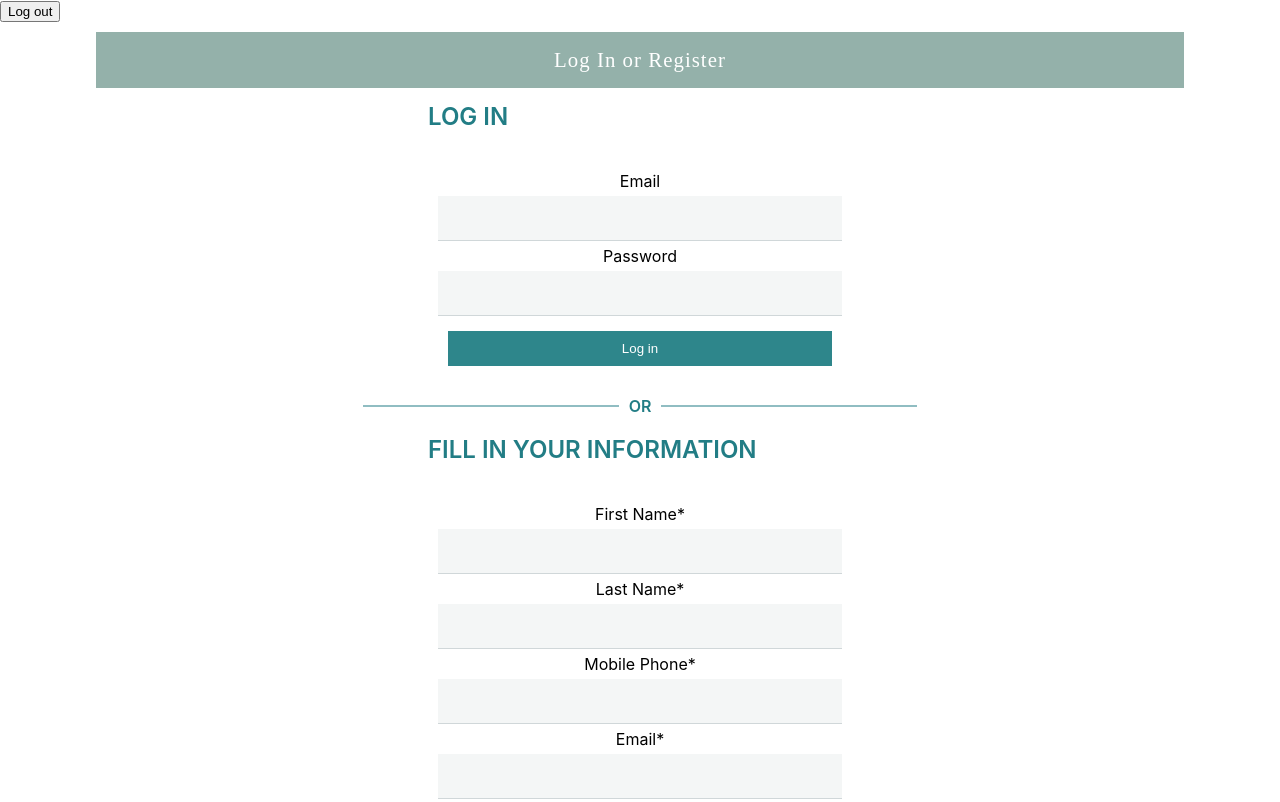
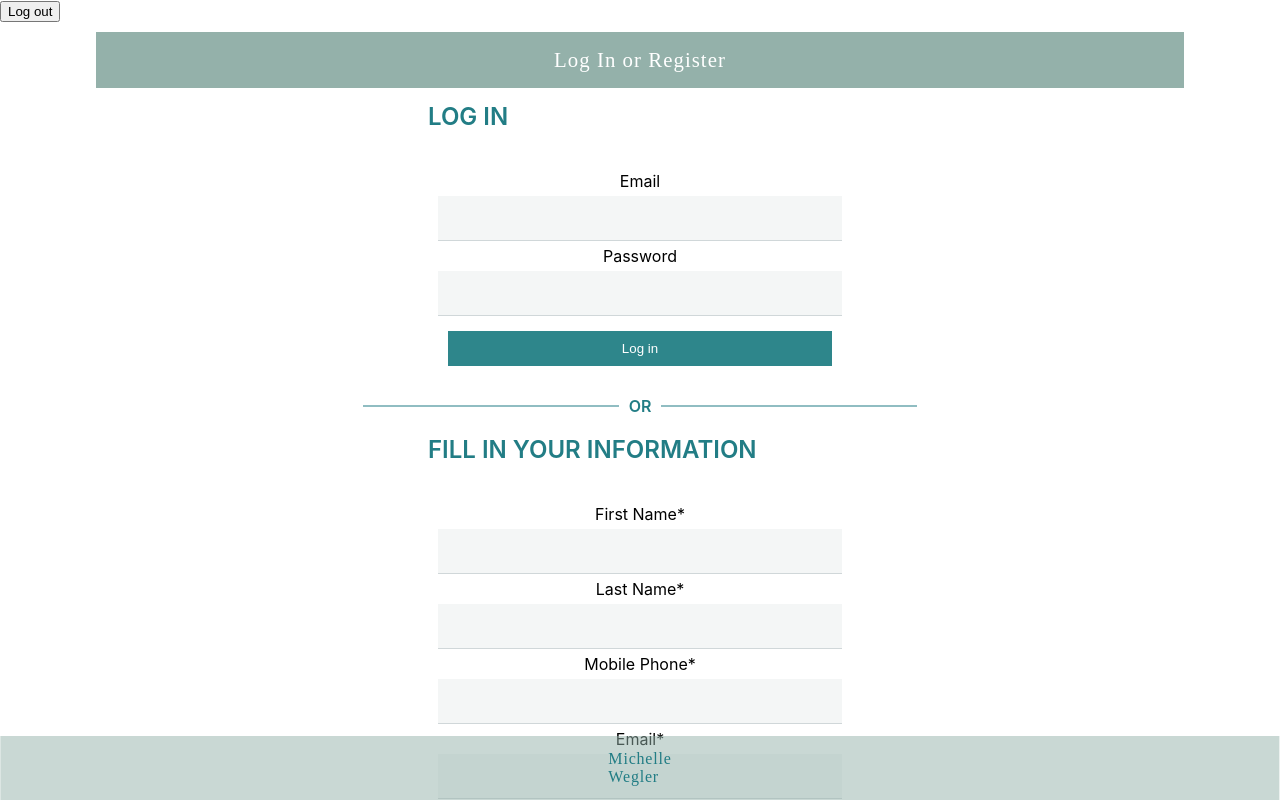
Before and after one commit to smirrebinx/project-final-project-frontend, a React (Create React App) app: page /login in a window 1280 px wide. Shown: the top 802 px of the page. Built offline with nearby package versions, Linux system fonts and the light colour scheme; no server answers.

Commit message:
Add footer to all pages

```diff
--- a/src/components/Booking.js
+++ b/src/components/Booking.js
@@ -6,6 +6,7 @@ import 'react-calendar/dist/Calendar.css';
 import { CalendarContainer, StyledParagraphBooking } from './BookingStyling';
 import { StickyNavTwo, StyledNavHeaderTwo } from './NavbarStyling';
 import useSticky from './useSticky';
+import Footer from './Footer';
 
 // Create a new context for the picked date
 const PickedDateContext = createContext();
@@ -46,12 +47,15 @@ const Booking = () => {
   };
 
   return (
+    <>
       <CalendarContainer>
         {renderMessage()}
         <PickedDateContext.Provider value={pickedDate}>
           <Calendar onChange={handleDateChange} value={pickedDate} locale="en-GB" />
         </PickedDateContext.Provider>
       </CalendarContainer>
+      <Footer />
+    </>
   );
 };
 
--- a/src/components/FooterStyling.js
+++ b/src/components/FooterStyling.js
@@ -2,7 +2,6 @@ import styled from 'styled-components';
 
 export const FooterContainer = styled.div`
   display: flex;
-  flex-direction: column;
   justify-content: center;
   align-items: center;
   position: fixed;
@@ -12,17 +11,16 @@ export const FooterContainer = styled.div`
   width: auto;
   max-width: 100%;
   height: 2rem;
-  padding: 1.6rem 47rem;
+  padding: 1rem 38rem;
   background-color: var(--footer-background-color);
 `;
 
 export const StyledFooterHeaderTwo = styled.h3`
   color: var(--second-headings-font-color-two);
   font-family: var(--headings-font-family-two);
-  font-size: 1.3rem;
+  font-size: 1rem;
   font-weight: 400;
   letter-spacing: 0.05em;
-  margin: 0 auto;
   padding-top: 1rem;
   padding-bottom: 1rem;
 
--- a/src/components/Login.js
+++ b/src/components/Login.js
@@ -8,6 +8,7 @@ import { API_URL } from '../utils/urls';
 import { SecondHeaderLogIn, FormWrapper, InnerWrapper, OuterWrapper, LineBeforeAndAfter } from './LoginStyling';
 import useSticky from './useSticky';
 import { StickyNavTwo, StyledNavHeaderTwo } from './NavbarStyling';
+import Footer from './Footer';
 
 const Login = () => {
   const { stickyRef } = useSticky();
@@ -181,6 +182,7 @@ const Login = () => {
           </FormWrapper>
         </InnerWrapper>
       </OuterWrapper>
+      <Footer />
     </>
   );
 };
--- a/src/components/LoginStyling.js
+++ b/src/components/LoginStyling.js
@@ -7,6 +7,7 @@ export const OuterWrapper = styled.div`
   justify-content: center;
   text-align: center;
   margin-top: 6rem;
+  margin-bottom: 2rem;
 `;
 
 export const InnerWrapper = styled.div`
--- a/src/components/UserInfo.js
+++ b/src/components/UserInfo.js
@@ -1,5 +1,6 @@
 import React from 'react';
 import { usePickedDate } from './Booking';
+import Footer from './Footer';
 
 const UserInfo = () => {
   const pickedDate = usePickedDate();
@@ -7,10 +8,12 @@ const UserInfo = () => {
   // Use the pickedDate value in the component
 
   return (
-    <div>
-      <h1>User Information</h1>
-      <p>Picked Date: {pickedDate}</p>
-    </div>
+    <>
+      <div>
+        <h1>User Information</h1>
+        <p>Picked Date: {pickedDate}</p>
+      </div><Footer />
+    </>
   );
 };
 
```
Lines whose indentation alone changed are shown as unchanged.
